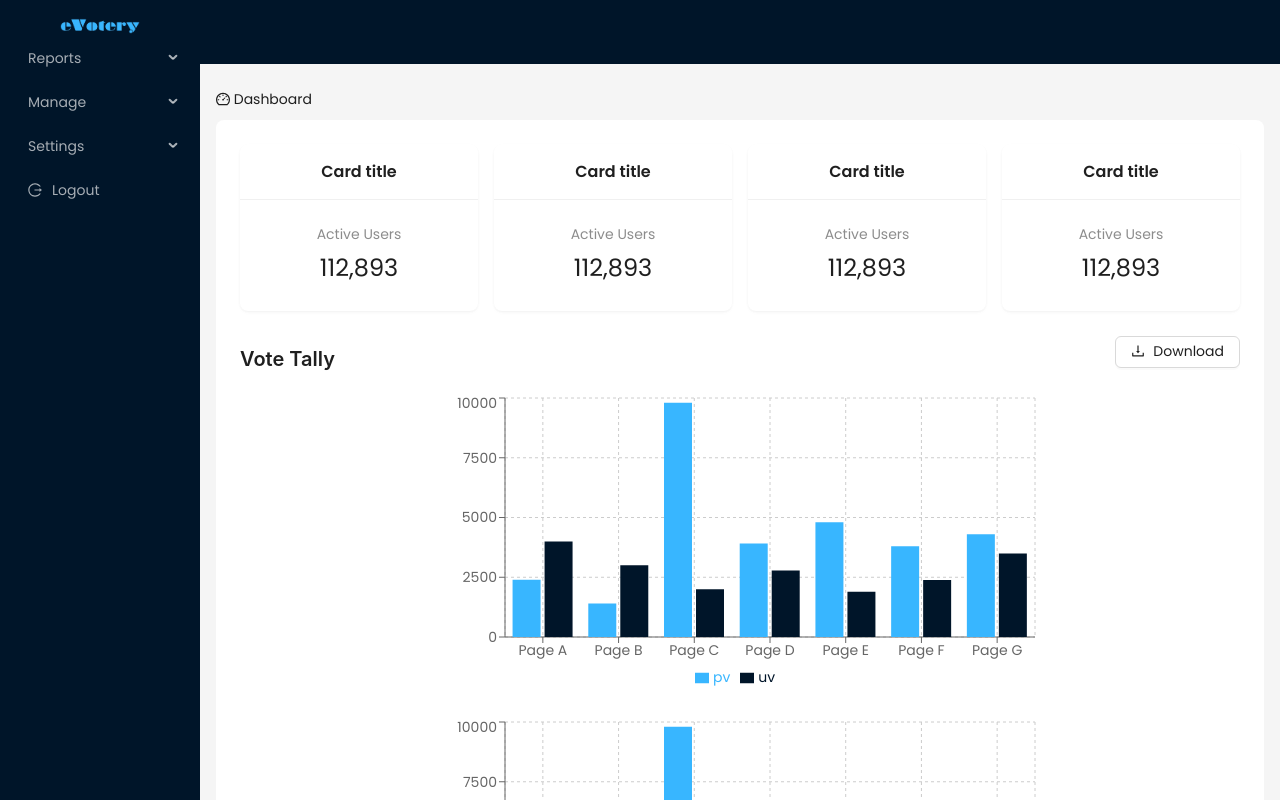
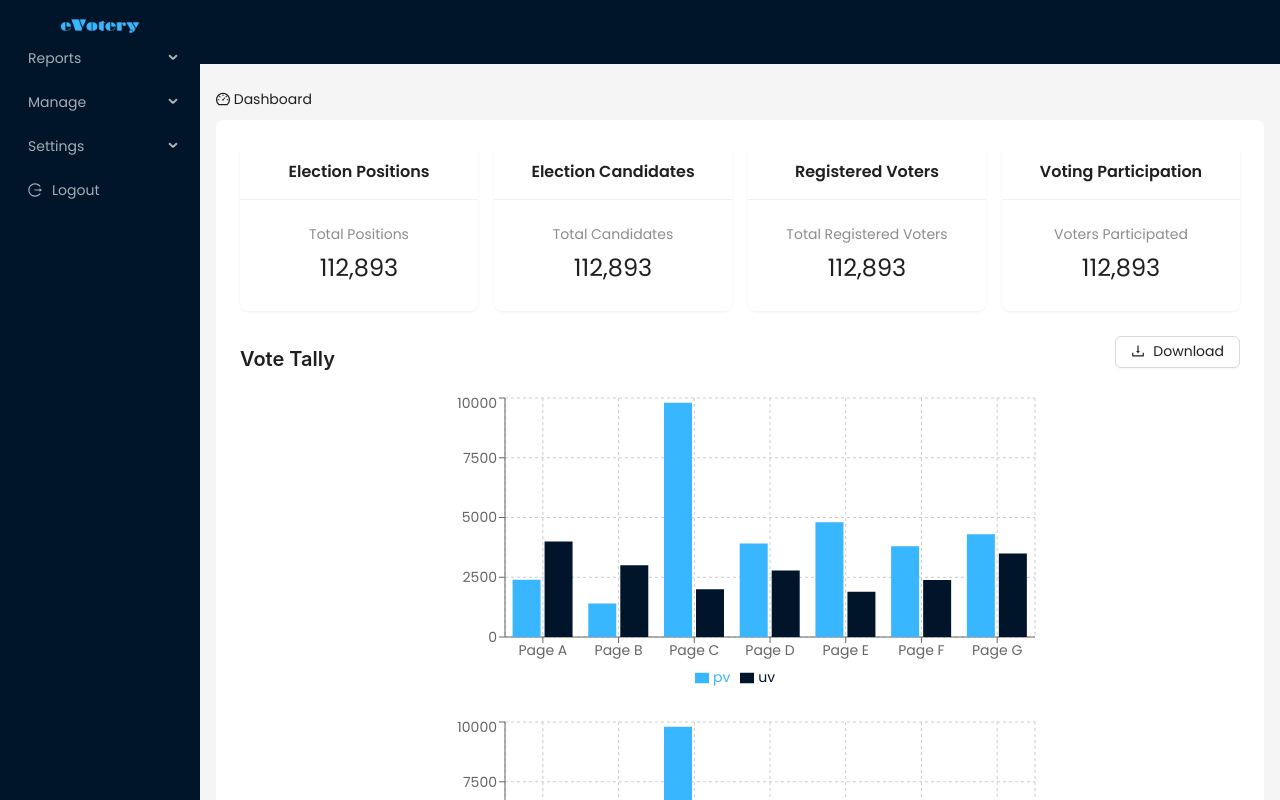
Before and after one commit to JM-creater/eVotery, a React (Vite) app in the folder Frontend/OnlineVotingSystem.Frontend/: page /admin-main in a window 1280 px wide. Shown: the top 800 px of the page. Built offline with nearby package versions, Linux system fonts and the light colour scheme; no server answers; the HTML template or start-up script is replaced by a standard one.

Commit message:
Updated Frontend - Voter and Admin

```diff
--- a/Frontend/OnlineVotingSystem.Frontend/package.json
+++ b/Frontend/OnlineVotingSystem.Frontend/package.json
@@ -13,6 +13,7 @@
     "@ant-design/icons": "^5.3.0",
     "antd": "^5.14.1",
     "axios": "^1.6.7",
+    "framer-motion": "^11.0.28",
     "moment": "^2.30.1",
     "react": "^18.2.0",
     "react-countup": "^6.5.3",
--- a/Frontend/OnlineVotingSystem.Frontend/src/components/admin/Admin_Dashboard.tsx
+++ b/Frontend/OnlineVotingSystem.Frontend/src/components/admin/Admin_Dashboard.tsx
@@ -55,23 +55,23 @@ const Admin_Dashboard: React.FC = () => {
             <div className='stats-container'>
                 <Row gutter={16}>
                     <Col span={6}>
-                        <Card title="Card title" bordered={false}>
-                            <Statistic title="Active Users" value={112893} formatter={formatter} />
+                        <Card title="Election Positions" bordered={false}>
+                            <Statistic title="Total Positions" value={112893} formatter={formatter} />
                         </Card>
                     </Col>
                     <Col span={6}>
-                        <Card title="Card title" bordered={false}>
-                            <Statistic title="Active Users" value={112893} formatter={formatter} />
+                        <Card title="Election Candidates" bordered={false}>
+                            <Statistic title="Total Candidates" value={112893} formatter={formatter} />
                         </Card>
                     </Col>
                     <Col span={6}>
-                        <Card title="Card title" bordered={false}>
-                            <Statistic title="Active Users" value={112893} formatter={formatter} />
+                        <Card title="Registered Voters" bordered={false}>
+                            <Statistic title="Total Registered Voters" value={112893} formatter={formatter} />
                         </Card>
                     </Col>
                     <Col span={6}>
-                        <Card title="Card title" bordered={false}>
-                            <Statistic title="Active Users" value={112893} formatter={formatter} />
+                        <Card title="Voting Participation" bordered={false}>
+                            <Statistic title="Voters Participated" value={112893} formatter={formatter} />
                         </Card>
                     </Col>
                 </Row>
--- a/Frontend/OnlineVotingSystem.Frontend/src/components/admin/Admin_Party.tsx
+++ b/Frontend/OnlineVotingSystem.Frontend/src/components/admin/Admin_Party.tsx
@@ -70,7 +70,7 @@ const Admin_Party: React.FC = () => {
     const[isModalOpen, setIsModalOpen] = useState<boolean>(false);
     const[isEditModalOpen, setIsEditModalOpen] = useState<boolean>(false);
     const[selectedParty, setSelectedParty] = useState<PartyAffiliationType | null>(null);
-    const[errorFields, setErrorFields] = useState<string>("");
+    const[, setErrorFields] = useState<string>("");
     const[form] = Form.useForm();
 
     const antIcon = <LoadingOutlined style={{ fontSize: 50 }} spin />
--- a/Frontend/OnlineVotingSystem.Frontend/src/components/voter/Voter_ElectionPage.tsx
+++ b/Frontend/OnlineVotingSystem.Frontend/src/components/voter/Voter_ElectionPage.tsx
@@ -78,8 +78,12 @@ const Voter_ElectionPage: React.FC = () => {
     key: pos.id,
     label: pos.name,
     showArrow: false,
-    children: pos.candidates.length > 0 ? pos.candidates.map(cand => (
+    children: pos.candidates.length > 0 ? (
       <React.Fragment>
+        <div className="candidate-select-container">
+          {
+            pos.candidates.map(cand => (
+              <div className='candidate-select-content'>
                 <Flex
                   key={cand.id}
                   justify='flex-start'
@@ -98,15 +102,19 @@ const Voter_ElectionPage: React.FC = () => {
                   />
                   <h1>{`${cand.firstName} ${cand.lastName}`}</h1>
                 </Flex>
+              </div>
+            ))
+          }
+        </div>
       </React.Fragment>
-    )) : (
-      <React.Fragment>
+    ) : (
       <Flex justify='center' align='center'>
         <p>No candidates for this position.</p>
       </Flex>
-      </React.Fragment>
     )
   }));
+
+
 
   const handleSubmitVote = async () => {
     setIsLoading(true);
```
Also changed, not shown: Frontend/OnlineVotingSystem.Frontend/src/components/voter/Voter_ElectionPage.css (+11 -0 lines), 1 other file (tests, documents, lock files or other folders). Lines whose indentation alone changed are shown as unchanged.
